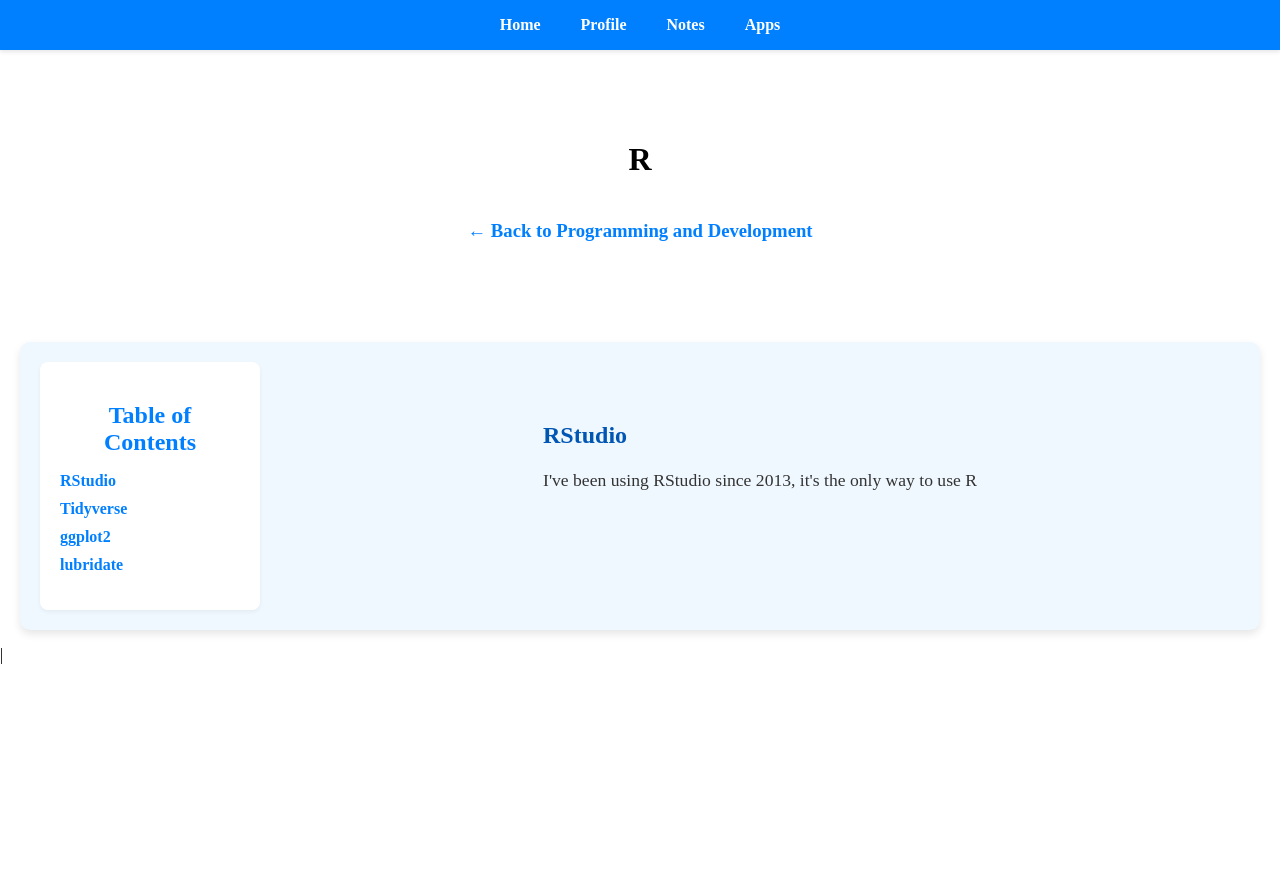
After one commit to twwebb3/personal-website, a Django app: page /notes/programming/rstats in a window 1280 px wide. The commit adds this page. Shown: the top 870 px of the page. Run offline with Django 4.2, Linux system fonts and the light colour scheme.

Commit message:
rstats template added

```diff
--- a/notes/templates/programming.html
+++ b/notes/templates/programming.html
@@ -26,7 +26,7 @@
     <div class="card">
         <h2>R</h2>
         <p>More description here.</p>
-        <a href="{% url 'notes' %}" class="coming-soon-link">🚧 Stay Tuned! 🚧</a>
+        <a href="{% url 'rstats' %}" class="learn-more-button">Learn More</a>
     </div>
     <div class="card">
         <h2>Swift</h2>
--- /dev/null
+++ b/notes/templates/programming/rstats.html
@@ -0,0 +1,41 @@
+
+{% extends "base.html" %}
+{% load static %}
+
+{% block extra_css %}
+<link rel="stylesheet" href="{% static 'notes/css/notes_detail.css' %}">
+{% endblock extra_css %}
+
+
+
+{% block content %}
+
+<div class="sub-header">
+    <h1>R</h1>
+    <h3>
+        <a href="{% url 'programming' %}" class="back-link">← Back to Programming and Development</a>
+    </h3>
+</div>
+
+<div class="detail-container">
+    <aside class="toc">
+        <h2>Table of Contents</h2>
+        <ul>
+            <li><a href="#rstudio">RStudio</a></li>
+            <li><a href="#tidyverse">Tidyverse</a></li>
+            <li><a href="#ggplot">ggplot2</a></li>
+            <li><a href="#lubridate">lubridate</a></li>
+        </ul>
+    </aside>
+
+    <div class="main-content">
+        <section id="rstudio">
+            <h2>RStudio</h2>
+            <p>I've been using RStudio since 2013, it's the only way to use R</p>
+        </section>
+
+    </div>
+</div>
+
+
+{% endblock content %}
--- a/notes/urls.py
+++ b/notes/urls.py
@@ -1,6 +1,7 @@
 
 from django.urls import path
 from .views import NotesPageView, DataSciencePageView, ProgrammingPageView, DataEngineeringPageView, PythonPageView
+from .views import RstatsPageView
 
 
 urlpatterns = [
@@ -9,4 +10,5 @@
     path('programming/', ProgrammingPageView.as_view(), name='programming'),
     path('data_engineering/', DataEngineeringPageView.as_view(), name='data_engineering'),
     path('programming/python', PythonPageView.as_view(), name='python'),
+    path('programming/rstats', RstatsPageView.as_view(), name='rstats'),
 ]
--- a/notes/views.py
+++ b/notes/views.py
@@ -16,3 +16,6 @@
 
 class PythonPageView(TemplateView):
     template_name = 'programming/python.html'
+
+class RstatsPageView(TemplateView):
+    template_name = "programming/rstats.html"
```
